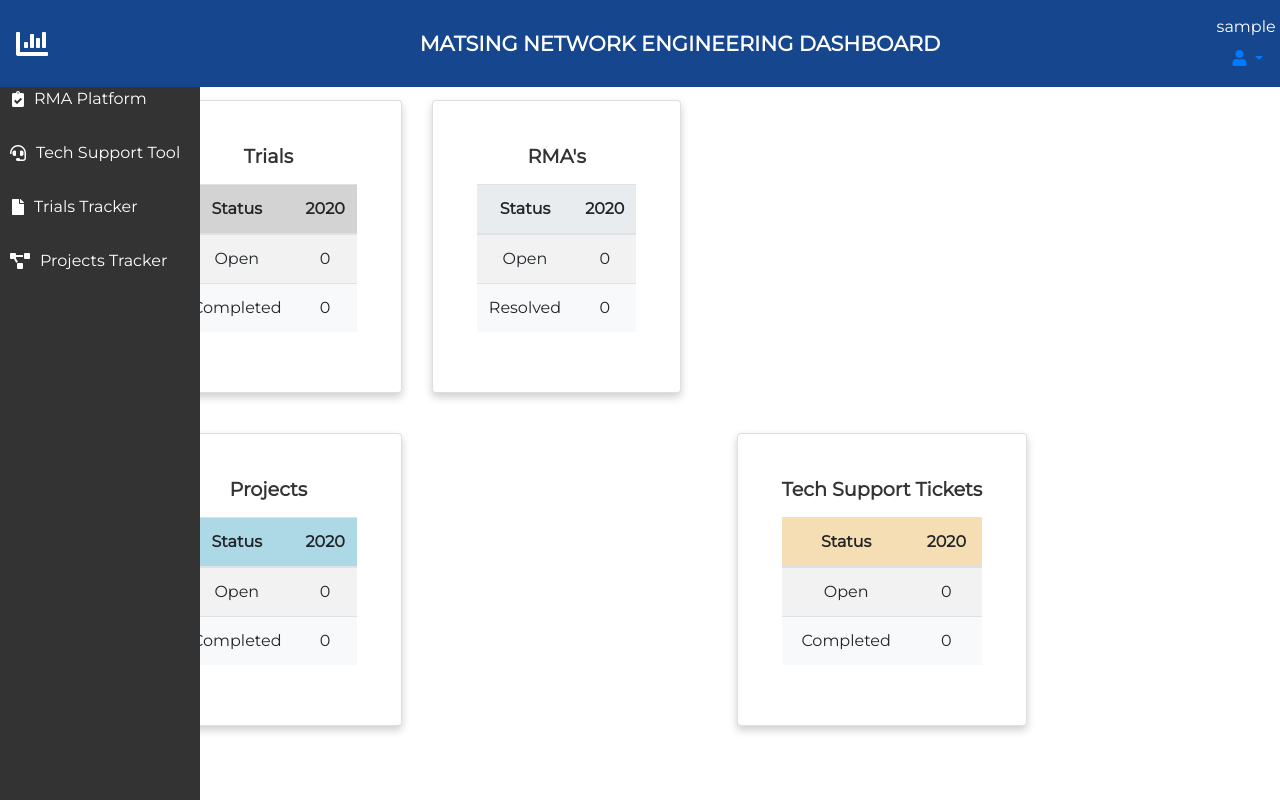
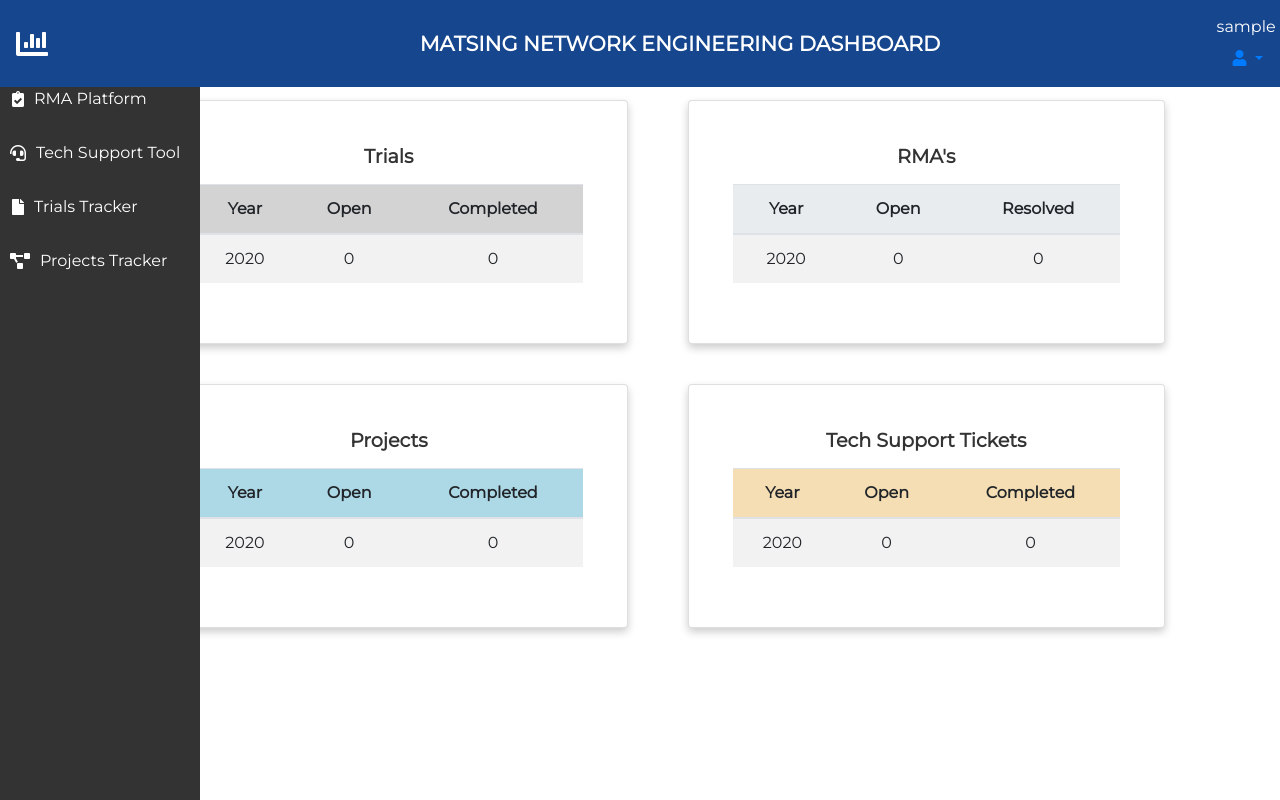
Before and after one commit to Faateh12/Dashboard, a Flask app: template Templates/home.html in a window 1280 px wide. Run offline with Flask 3, Linux system fonts and the light colour scheme; the template is opened without the code that fills it: most values are stand-ins (such as "Sample title", 1, 10 or a date in 2020); some libraries are stand-ins or nearby versions.

Commit message:
reverted to previous design for dashboard cards

```diff
--- a/Templates/home.html
+++ b/Templates/home.html
@@ -64,126 +64,106 @@
 
         <div class="container">
             <div class="row" style="padding-top: 40px;">
-                <div class="card d-inline-block">
+                <div class="col-md-6">
+                    <div class="card">
                         <div class="card-body">
                             <h5 class="card-title">Trials</h5>
                             <table id="app4-table" class="table table-striped">
                                 <thead style="background-color: #D3D3D3">
                                     <tr>
-                                    <th>Status</th>
-                                    {% for year, count in trial_year_freq.items() %}
-                                        <th>{{ year }}</th>
-                                    {% endfor %}
+                                        <th>Year</th>
+                                        <th>Open</th>
+                                        <th>Completed</th>
                                     </tr>
                                 </thead>
                                 <tbody>
+                                    {% for year, count in trial_year_freq.items() %}
                                       <tr>
-                                    <td>Open</td>
-                                    {% for year, count in trial_year_freq.items() %}
+                                        <td>{{ year }}</td>
                                         <td>{{ open_trials[year]|default(0) }}</td>
+                                        <td>{{ closed_trials[year]|default(0) }}</td>
+                                      </tr>
                                     {% endfor %}
-                                </tr>
-                                <tr>
-                                    <td>Completed</td>
-                                    {% for year, count in trial_year_freq.items() %}
-                                        <td>{{ closed_trials[year]|default(0) }}</td>
-                                    {% endfor %}
-                                </tr>
                                 </tbody>
                             </table>
                         </div>
                     </div>
-<!--            </div>-->
-<!--            <div class="row justify-content-center">-->
-                <div class="card d-inline-block">
+                </div>
+                <div class="col-md-6">
+                    <div class="card">
                         <div class="card-body">
                             <h5 class="card-title">RMA's</h5>
                             <table id="app1-table" class="table table-striped">
                                 <thead style="background-color: #e9ecef;">
                                     <tr>
-                                    <th>Status</th>
-                                    {% for year, count in year_freq.items() %}
-                                        <th>{{ year }}</th>
-                                    {% endfor %}
+                                        <th>Year</th>
+                                        <th>Open</th>
+                                        <th>Resolved</th>
                                     </tr>
                                 </thead>
                                 <tbody>
+                                    {% for year, count in year_freq.items() %}
                                       <tr>
-                                    <td>Open</td>
-                                    {% for year, count in year_freq.items() %}
+                                        <td>{{ year }}</td>
                                         <td>{{ open_rmas[year]|default(0) }}</td>
+                                        <td>{{ closed_rmas[year]|default(0) }}</td>
+                                      </tr>
                                   {% endfor %}
-                                </tr>
-                                <tr>
-                                    <td>Resolved</td>
-                                    {% for year, count in year_freq.items() %}
-                                        <td>{{ closed_rmas[year]|default(0) }}</td>
-                                    {% endfor %}
-                                </tr>
                                 </tbody>
                             </table>
                         </div>
                     </div>
                 </div>
+            </div>
             <div class="row">
-                <div class="card d-inline-block">
+                <div class="col-md-6">
+                    <div class="card">
                         <div class="card-body">
                             <h5 class="card-title">Projects</h5>
                             <table id="app3-table" class="table table-striped">
                                 <thead style="background-color: #ADD8E6;">
                                     <tr>
-                                    <th>Status</th>
-                                    {% for year, count in project_year_freq.items() %}
-                                        <th>{{ year }}</th>
-                                    {% endfor %}
+                                        <th>Year</th>
+                                        <th>Open</th>
+                                        <th>Completed</th>
                                     </tr>
                                 </thead>
                                 <tbody>
+                                    {% for year, count in project_year_freq.items() %}
                                       <tr>
-                                <td>Open</td>
-                                {% for year, count in project_year_freq.items() %}
+                                        <td>{{ year }}</td>
                                         <td>{{ open_projects[year]|default(0) }}</td>
+                                        <td>{{ closed_projects[year]|default(0) }}</td>
+                                      </tr>
                                     {% endfor %}
-                              </tr>
-                              <tr>
-                                <td>Completed</td>
-                                {% for year, count in project_year_freq.items() %}
-                                    <td>{{ closed_projects[year]|default(0) }}</td>
-                                {% endfor %}
-                              </tr>
                                 </tbody>
                             </table>
                         </div>
                     </div>
-<!--            </div>-->
-<!--            <div class="row justify-content-center">-->
-                <div class="card d-inline-block" style="margin-left: 305px;">
+                </div>
+                <div class="col-md-6">
+                    <div class="card">
                         <div class="card-body">
                             <h5 class="card-title">Tech Support Tickets</h5>
                             <table id="app2-table" class="table table-striped">
                                 <thead style="background-color: #f5deb3;">
                                     <tr>
-                                    <th>Status</th>
-                                    {% for year, count in ticket_year_freq.items() %}
-                                        <th>{{ year }}</th>
-                                    {% endfor %}
+                                        <th>Year</th>
+                                        <th>Open</th>
+                                        <th>Completed</th>
                                     </tr>
                                 </thead>
                                 <tbody>
+                                    {% for year, count in ticket_year_freq.items() %}
                                       <tr>
-                                <td>Open</td>
-                                {% for year, count in ticket_year_freq.items() %}
+                                        <td>{{ year }}</td>
                                         <td>{{ open_tickets[year]|default(0) }}</td>
+                                        <td>{{ closed_tickets[year]|default(0) }}</td>
+                                      </tr>
                                     {% endfor %}
-                              </tr>
-                              <tr>
-                                <td>Completed</td>
-                                {% for year, count in ticket_year_freq.items() %}
-                                    <td>{{ closed_tickets[year]|default(0) }}</td>
-                                {% endfor %}
-                              </tr>
                                 </tbody>
                             </table>
+                        </div>
                     </div>
                 </div>
             </div>
```
Lines whose indentation alone changed are shown as unchanged.
